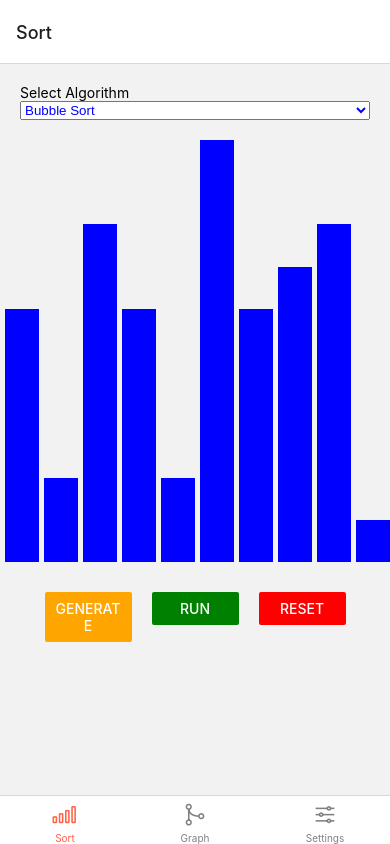
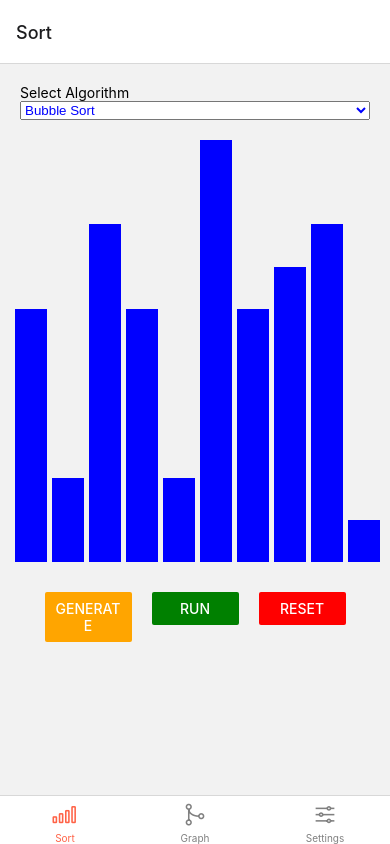
Before and after one commit to duytienkh/algo-visualizer, a React Native app: screen / in a window 390 px wide. Built offline with nearby package versions, Linux system fonts and the light colour scheme.

Commit message:
add padding for sorting visualize frame

```diff
--- a/components/components/ListColoredElement.js
+++ b/components/components/ListColoredElement.js
@@ -18,8 +18,9 @@ function ListColoredElement({ array, sorted, swapping, comparing, height, style}
                     bg = 'red'
                 }
 
-                let block_margin = 5,
-                    block_width = Math.round((window_width - (array.length + 1) * block_margin) / array.length),
+                let frame_padding = 10,
+                    block_margin = 5,
+                    block_width = Math.round((window_width - 2 * frame_padding - (array.length + 1) * block_margin) / array.length),
                     block_height = Math.round(val * height / Math.max(...array));
 
                 var style = {
```
